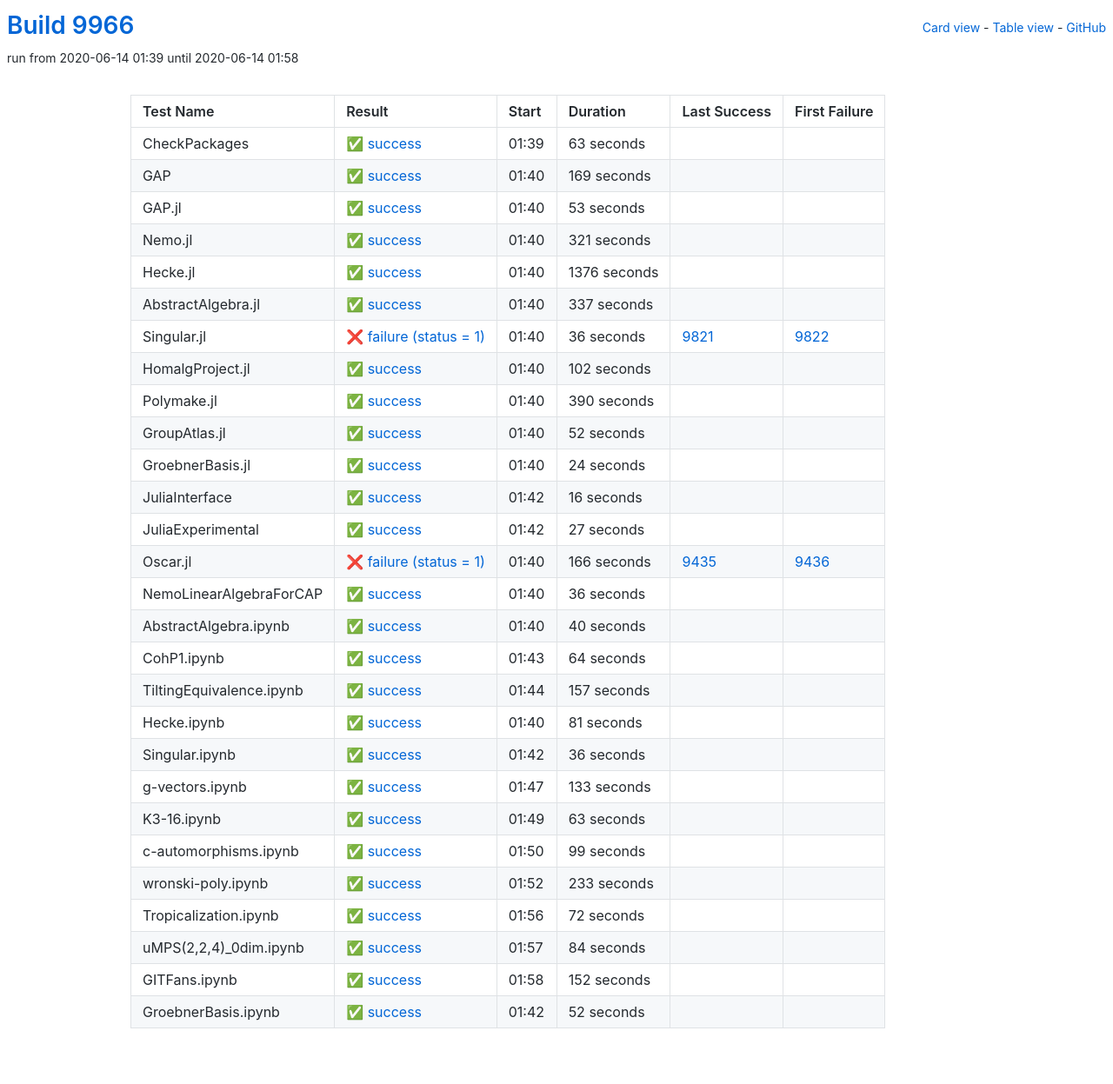
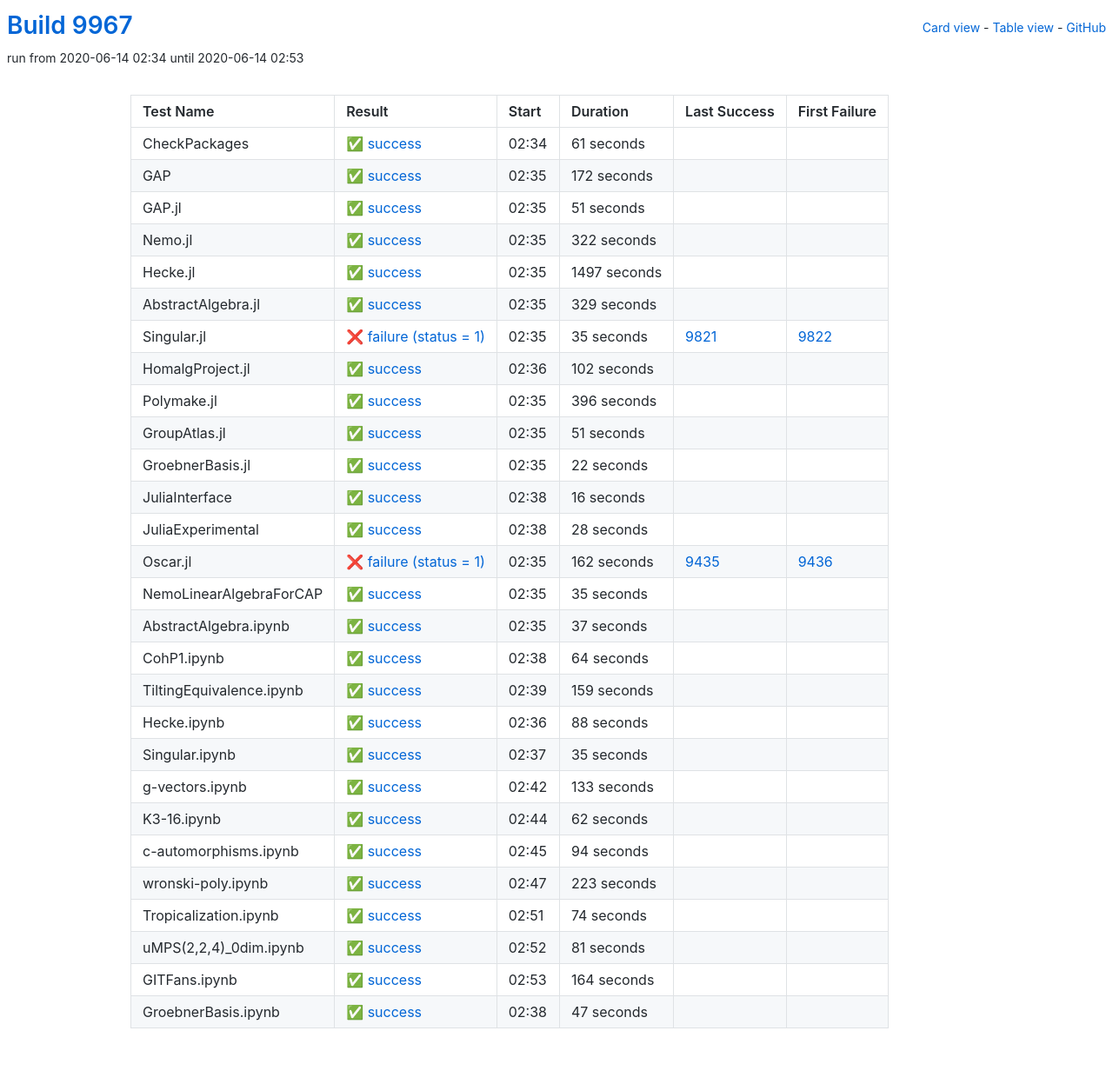
Before and after one commit to oscar-system/oscar-ci-status, a Jekyll site: the page built from table.html, in a window 1280 px wide. Shown: the whole page at 87% size. Built offline with Jekyll 4.4.1, drawn with Linux system fonts in a browser that asks for light colours.

Commit message:
Build #9967

```diff
--- a/_data/ci.yml
+++ b/_data/ci.yml
@@ -1,6 +1,6 @@
 ---
-build: 9966
-build_url: https://oscarci.mathematik.uni-kl.de/job/oscar/9966/
+build: 9967
+build_url: https://oscarci.mathematik.uni-kl.de/job/oscar/9967/
 job: oscar
 organization: oscar-system
 repo: oscar-ci-status
@@ -8,92 +8,92 @@
 tests:
 - name: CheckPackages
   id: checkpackages
-  log: https://oscarci.mathematik.uni-kl.de/job/oscar/9966/artifact/logs/build-9966/CheckPackages.log
-  start: 2020-06-14 01:39
+  log: https://oscarci.mathematik.uni-kl.de/job/oscar/9967/artifact/logs/build-9967/CheckPackages.log
+  start: 2020-06-14 02:34
   success: true
   exitcode: 0
   status: success
-  duration: 63
+  duration: 61
   last_success: false
   last_success_url:
   first_failure: false
   first_failure_url:
 - name: GAP
   id: gap
-  log: https://oscarci.mathematik.uni-kl.de/job/oscar/9966/artifact/logs/build-9966/GAP.log
-  start: 2020-06-14 01:40
+  log: https://oscarci.mathematik.uni-kl.de/job/oscar/9967/artifact/logs/build-9967/GAP.log
+  start: 2020-06-14 02:35
   success: true
   exitcode: 0
   status: success
-  duration: 169
+  duration: 172
   last_success: false
   last_success_url:
   first_failure: false
   first_failure_url:
 - name: GAP.jl
   id: gap-jl
-  log: https://oscarci.mathematik.uni-kl.de/job/oscar/9966/artifact/logs/build-9966/GAP.jl.log
-  start: 2020-06-14 01:40
+  log: https://oscarci.mathematik.uni-kl.de/job/oscar/9967/artifact/logs/build-9967/GAP.jl.log
+  start: 2020-06-14 02:35
   success: true
   exitcode: 0
   status: success
-  duration: 53
+  duration: 51
   last_success: false
   last_success_url:
   first_failure: false
   first_failure_url:
 - name: Nemo.jl
   id: nemo-jl
-  log: https://oscarci.mathematik.uni-kl.de/job/oscar/9966/artifact/logs/build-9966/Nemo.jl.log
-  start: 2020-06-14 01:40
+  log: https://oscarci.mathematik.uni-kl.de/job/oscar/9967/artifact/logs/build-9967/Nemo.jl.log
+  start: 2020-06-14 02:35
   success: true
   exitcode: 0
   status: success
-  duration: 321
+  duration: 322
   last_success: false
   last_success_url:
   first_failure: false
   first_failure_url:
 - name: Hecke.jl
   id: hecke-jl
-  log: https://oscarci.mathematik.uni-kl.de/job/oscar/9966/artifact/logs/build-9966/Hecke.jl.log
-  start: 2020-06-14 01:40
+  log: https://oscarci.mathematik.uni-kl.de/job/oscar/9967/artifact/logs/build-9967/Hecke.jl.log
+  start: 2020-06-14 02:35
   success: true
   exitcode: 0
   status: success
-  duration: 1376
+  duration: 1497
   last_success: false
   last_success_url:
   first_failure: false
   first_failure_url:
 - name: AbstractAlgebra.jl
   id: abstractalgebra-jl
-  log: https://oscarci.mathematik.uni-kl.de/job/oscar/9966/artifact/logs/build-9966/AbstractAlgebra.jl.log
-  start: 2020-06-14 01:40
+  log: https://oscarci.mathematik.uni-kl.de/job/oscar/9967/artifact/logs/build-9967/AbstractAlgebra.jl.log
+  start: 2020-06-14 02:35
   success: true
   exitcode: 0
   status: success
-  duration: 337
+  duration: 329
   last_success: false
   last_success_url:
   first_failure: false
   first_failure_url:
 - name: Singular.jl
   id: singular-jl
-  log: https://oscarci.mathematik.uni-kl.de/job/oscar/9966/artifact/logs/build-9966/Singular.jl.log
-  start: 2020-06-14 01:40
+  log: https://oscarci.mathematik.uni-kl.de/job/oscar/9967/artifact/logs/build-9967/Singular.jl.log
+  start: 2020-06-14 02:35
   success: false
   exitcode: 1
   status: failure
-  duration: 36
+  duration: 35
   last_success: 9821
   last_success_url: https://oscarci.mathematik.uni-kl.de/job/oscar/9821/
   first_failure: 9822
   first_failure_url: https://oscarci.mathematik.uni-kl.de/job/oscar/9822/
 - name: HomalgProject.jl
   id: homalgproject-jl
-  log: https://oscarci.mathematik.uni-kl.de/job/oscar/9966/artifact/logs/build-9966/HomalgProject.jl.log
-  start: 2020-06-14 01:40
+  log: https://oscarci.mathematik.uni-kl.de/job/oscar/9967/artifact/logs/build-9967/HomalgProject.jl.log
+  start: 2020-06-14 02:36
   success: true
   exitcode: 0
   status: success
@@ -104,44 +104,44 @@
   first_failure_url:
 - name: Polymake.jl
   id: polymake-jl
-  log: https://oscarci.mathematik.uni-kl.de/job/oscar/9966/artifact/logs/build-9966/Polymake.jl.log
-  start: 2020-06-14 01:40
+  log: https://oscarci.mathematik.uni-kl.de/job/oscar/9967/artifact/logs/build-9967/Polymake.jl.log
+  start: 2020-06-14 02:35
   success: true
   exitcode: 0
   status: success
-  duration: 390
+  duration: 396
   last_success: false
   last_success_url:
   first_failure: false
   first_failure_url:
 - name: GroupAtlas.jl
   id: groupatlas-jl
-  log: https://oscarci.mathematik.uni-kl.de/job/oscar/9966/artifact/logs/build-9966/GroupAtlas.jl.log
-  start: 2020-06-14 01:40
+  log: https://oscarci.mathematik.uni-kl.de/job/oscar/9967/artifact/logs/build-9967/GroupAtlas.jl.log
+  start: 2020-06-14 02:35
   success: true
   exitcode: 0
   status: success
-  duration: 52
+  duration: 51
   last_success: false
   last_success_url:
   first_failure: false
   first_failure_url:
 - name: GroebnerBasis.jl
   id: groebnerbasis-jl
-  log: https://oscarci.mathematik.uni-kl.de/job/oscar/9966/artifact/logs/build-9966/GroebnerBasis.jl.log
-  start: 2020-06-14 01:40
+  log: https://oscarci.mathematik.uni-kl.de/job/oscar/9967/artifact/logs/build-9967/GroebnerBasis.jl.log
+  start: 2020-06-14 02:35
   success: true
   exitcode: 0
   status: success
-  duration: 24
+  duration: 22
   last_success: false
   last_success_url:
   first_failure: false
   first_failure_url:
 - name: JuliaInterface
   id: juliainterface
-  log: https://oscarci.mathematik.uni-kl.de/job/oscar/9966/artifact/logs/build-9966/JuliaInterface.log
-  start: 2020-06-14 01:42
+  log: https://oscarci.mathematik.uni-kl.de/job/oscar/9967/artifact/logs/build-9967/JuliaInterface.log
+  start: 2020-06-14 02:38
   success: true
   exitcode: 0
   status: success
@@ -152,56 +152,56 @@
   first_failure_url:
 - name: JuliaExperimental
   id: juliaexperimental
-  log: https://oscarci.mathematik.uni-kl.de/job/oscar/9966/artifact/logs/build-9966/JuliaExperimental.log
-  start: 2020-06-14 01:42
+  log: https://oscarci.mathematik.uni-kl.de/job/oscar/9967/artifact/logs/build-9967/JuliaExperimental.log
+  start: 2020-06-14 02:38
   success: true
   exitcode: 0
   status: success
-  duration: 27
+  duration: 28
   last_success: false
   last_success_url:
   first_failure: false
   first_failure_url:
 - name: Oscar.jl
   id: oscar-jl
-  log: https://oscarci.mathematik.uni-kl.de/job/oscar/9966/artifact/logs/build-9966/Oscar.jl.log
-  start: 2020-06-14 01:40
+  log: https://oscarci.mathematik.uni-kl.de/job/oscar/9967/artifact/logs/build-9967/Oscar.jl.log
+  start: 2020-06-14 02:35
   success: false
   exitcode: 1
   status: failure
-  duration: 166
+  duration: 162
   last_success: 9435
   last_success_url: https://oscarci.mathematik.uni-kl.de/job/oscar/9435/
   first_failure: 9436
   first_failure_url: https://oscarci.mathematik.uni-kl.de/job/oscar/9436/
 - name: NemoLinearAlgebraForCAP
   id: nemolinearalgebraforcap
-  log: https://oscarci.mathematik.uni-kl.de/job/oscar/9966/artifact/logs/build-9966/NemoLinearAlgebraForCAP.log
-  start: 2020-06-14 01:40
+  log: https://oscarci.mathematik.uni-kl.de/job/oscar/9967/artifact/logs/build-9967/NemoLinearAlgebraForCAP.log
+  start: 2020-06-14 02:35
   success: true
   exitcode: 0
   status: success
-  duration: 36
+  duration: 35
   last_success: false
   last_success_url:
   first_failure: false
   first_failure_url:
 - name: AbstractAlgebra.ipynb
   id: abstractalgebra-ipynb
-  log: https://oscarci.mathematik.uni-kl.de/job/oscar/9966/artifact/logs/build-9966/AbstractAlgebra.ipynb.log
-  start: 2020-06-14 01:40
+  log: https://oscarci.mathematik.uni-kl.de/job/oscar/9967/artifact/logs/build-9967/AbstractAlgebra.ipynb.log
+  start: 2020-06-14 02:35
   success: true
   exitcode: 0
   status: success
-  duration: 40
+  duration: 37
   last_success: false
   last_success_url:
   first_failure: false
   first_failure_url:
 - name: CohP1.ipynb
   id: cohp1-ipynb
-  log: https://oscarci.mathematik.uni-kl.de/job/oscar/9966/artifact/logs/build-9966/CohP1.ipynb.log
-  start: 2020-06-14 01:43
+  log: https://oscarci.mathematik.uni-kl.de/job/oscar/9967/artifact/logs/build-9967/CohP1.ipynb.log
+  start: 2020-06-14 02:38
   success: true
   exitcode: 0
   status: success
@@ -212,44 +212,44 @@
   first_failure_url:
 - name: TiltingEquivalence.ipynb
   id: tiltingequivalence-ipynb
-  log: https://oscarci.mathematik.uni-kl.de/job/oscar/9966/artifact/logs/build-9966/TiltingEquivalence.ipynb.log
-  start: 2020-06-14 01:44
+  log: https://oscarci.mathematik.uni-kl.de/job/oscar/9967/artifact/logs/build-9967/TiltingEquivalence.ipynb.log
+  start: 2020-06-14 02:39
   success: true
   exitcode: 0
   status: success
-  duration: 157
+  duration: 159
   last_success: false
   last_success_url:
   first_failure: false
   first_failure_url:
 - name: Hecke.ipynb
   id: hecke-ipynb
-  log: https://oscarci.mathematik.uni-kl.de/job/oscar/9966/artifact/logs/build-9966/Hecke.ipynb.log
-  start: 2020-06-14 01:40
+  log: https://oscarci.mathematik.uni-kl.de/job/oscar/9967/artifact/logs/build-9967/Hecke.ipynb.log
+  start: 2020-06-14 02:36
   success: true
   exitcode: 0
   status: success
-  duration: 81
+  duration: 88
   last_success: false
   last_success_url:
   first_failure: false
   first_failure_url:
 - name: Singular.ipynb
   id: singular-ipynb
-  log: https://oscarci.mathematik.uni-kl.de/job/oscar/9966/artifact/logs/build-9966/Singular.ipynb.log
-  start: 2020-06-14 01:42
+  log: https://oscarci.mathematik.uni-kl.de/job/oscar/9967/artifact/logs/build-9967/Singular.ipynb.log
+  start: 2020-06-14 02:37
   success: true
   exitcode: 0
   status: success
-  duration: 36
+  duration: 35
   last_success: false
   last_success_url:
   first_failure: false
   first_failure_url:
 - name: g-vectors.ipynb
   id: g-vectors-ipynb
-  log: https://oscarci.mathematik.uni-kl.de/job/oscar/9966/artifact/logs/build-9966/g-vectors.ipynb.log
-  start: 2020-06-14 01:47
+  log: https://oscarci.mathematik.uni-kl.de/job/oscar/9967/artifact/logs/build-9967/g-vectors.ipynb.log
+  start: 2020-06-14 02:42
   success: true
   exitcode: 0
   status: success
@@ -260,84 +260,84 @@
   first_failure_url:
 - name: K3-16.ipynb
   id: k3-16-ipynb
-  log: https://oscarci.mathematik.uni-kl.de/job/oscar/9966/artifact/logs/build-9966/K3-16.ipynb.log
-  start: 2020-06-14 01:49
+  log: https://oscarci.mathematik.uni-kl.de/job/oscar/9967/artifact/logs/build-9967/K3-16.ipynb.log
+  start: 2020-06-14 02:44
   success: true
   exitcode: 0
   status: success
-  duration: 63
+  duration: 62
   last_success: false
   last_success_url:
   first_failure: false
   first_failure_url:
 - name: c-automorphisms.ipynb
   id: c-automorphisms-ipynb
-  log: https://oscarci.mathematik.uni-kl.de/job/oscar/9966/artifact/logs/build-9966/c-automorphisms.ipynb.log
-  start: 2020-06-14 01:50
+  log: https://oscarci.mathematik.uni-kl.de/job/oscar/9967/artifact/logs/build-9967/c-automorphisms.ipynb.log
+  start: 2020-06-14 02:45
   success: true
   exitcode: 0
   status: success
-  duration: 99
+  duration: 94
   last_success: false
   last_success_url:
   first_failure: false
   first_failure_url:
 - name: wronski-poly.ipynb
   id: wronski-poly-ipynb
-  log: https://oscarci.mathematik.uni-kl.de/job/oscar/9966/artifact/logs/build-9966/wronski-poly.ipynb.log
-  start: 2020-06-14 01:52
+  log: https://oscarci.mathematik.uni-kl.de/job/oscar/9967/artifact/logs/build-9967/wronski-poly.ipynb.log
+  start: 2020-06-14 02:47
   success: true
   exitcode: 0
   status: success
-  duration: 233
+  duration: 223
   last_success: false
   last_success_url:
   first_failure: false
   first_failure_url:
 - name: Tropicalization.ipynb
   id: tropicalization-ipynb
-  log: https://oscarci.mathematik.uni-kl.de/job/oscar/9966/artifact/logs/build-9966/Tropicalization.ipynb.log
-  start: 2020-06-14 01:56
+  log: https://oscarci.mathematik.uni-kl.de/job/oscar/9967/artifact/logs/build-9967/Tropicalization.ipynb.log
+  start: 2020-06-14 02:51
   success: true
   exitcode: 0
   status: success
-  duration: 72
+  duration: 74
   last_success: false
   last_success_url:
   first_failure: false
   first_failure_url:
 - name: uMPS(2,2,4)_0dim.ipynb
   id: umps-2-2-4-0dim-ipynb
-  log: https://oscarci.mathematik.uni-kl.de/job/oscar/9966/artifact/logs/build-9966/uMPS-2-2-4-_0dim.ipynb.log
-  start: 2020-06-14 01:57
+  log: https://oscarci.mathematik.uni-kl.de/job/oscar/9967/artifact/logs/build-9967/uMPS-2-2-4-_0dim.ipynb.log
+  start: 2020-06-14 02:52
   success: true
   exitcode: 0
   status: success
-  duration: 84
+  duration: 81
   last_success: false
   last_success_url:
   first_failure: false
   first_failure_url:
 - name: GITFans.ipynb
   id: gitfans-ipynb
-  log: https://oscarci.mathematik.uni-kl.de/job/oscar/9966/artifact/logs/build-9966/GITFans.ipynb.log
-  start: 2020-06-14 01:58
+  log: https://oscarci.mathematik.uni-kl.de/job/oscar/9967/artifact/logs/build-9967/GITFans.ipynb.log
+  start: 2020-06-14 02:53
   success: true
   exitcode: 0
   status: success
-  duration: 152
+  duration: 164
   last_success: false
   last_success_url:
   first_failure: false
   first_failure_url:
 - name: GroebnerBasis.ipynb
   id: groebnerbasis-ipynb
-  log: https://oscarci.mathematik.uni-kl.de/job/oscar/9966/artifact/logs/build-9966/GroebnerBasis.ipynb.log
-  start: 2020-06-14 01:42
+  log: https://oscarci.mathematik.uni-kl.de/job/oscar/9967/artifact/logs/build-9967/GroebnerBasis.ipynb.log
+  start: 2020-06-14 02:38
   success: true
   exitcode: 0
   status: success
-  duration: 52
+  duration: 47
   last_success: false
   last_success_url:
   first_failure: false
```
Also changed, not shown: README.md.
